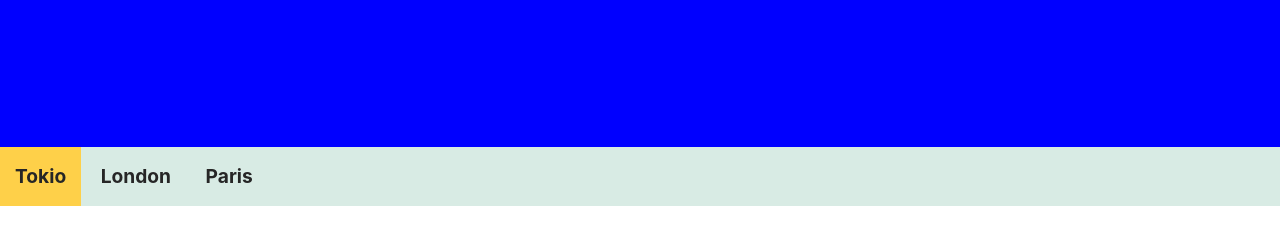
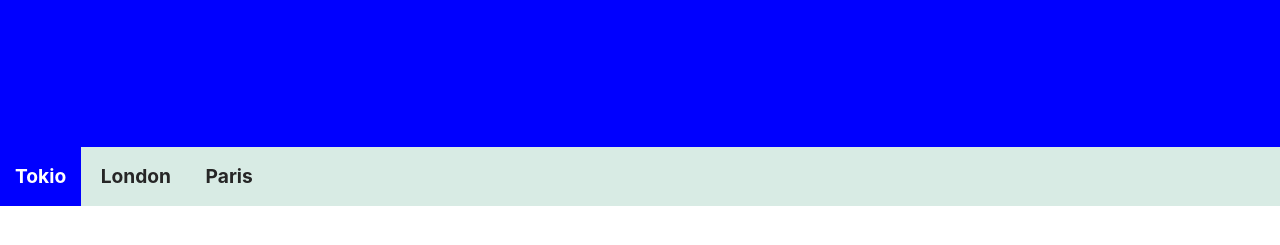
Before and after one commit to thubth98/Frontend, a plain HTML site: page tabs/tabs_3/index.html in a window 1280 px wide. Shown: the part 253-498 px from the top of the page. Drawn offline with nearby package versions, Linux system fonts and the light colour scheme.

Commit message:
tab header change bg by js

```diff
--- a/tabs/tabs_3/index.html
+++ b/tabs/tabs_3/index.html
@@ -37,13 +37,13 @@
     </div>
     </div>
     <ul class="tabs-header">
-        <li class="tabs-header__link tabs-active">
+        <li id="defaultOpen" class="tabs-header__link tabs-active" onclick="openCity(this,'blue')">
             <a href="#">Tokio</a>
         </li>
-        <li class="tabs-header__link">
+        <li class="tabs-header__link" onclick="openCity(this,'red')">
             <a href="#">London</a>
         </li>
-        <li class="tabs-header__link">
+        <li class="tabs-header__link" onclick="openCity(this,'green')">
             <a href="#">Paris</a>
         </li>
     </ul>
@@ -54,16 +54,16 @@
     <script src="https://cdnjs.cloudflare.com/ajax/libs/popper.js/1.14.7/umd/popper.min.js"></script>
     <script src="https://stackpath.bootstrapcdn.com/bootstrap/4.3.1/js/bootstrap.min.js"></script>
     <script>
-        $(document).ready(function () {
-            $('.tabs-header__link').click(function () {
-                $(this).addClass('tabs-active');
-                $(this).siblings().removeClass('tabs-active');
-                let index = $(this).index();
-                console.log(index);
-                $('.tabs-content__item').eq(index).addClass("tabs-show-content");
-                $('.tabs-content__item').eq(index).siblings().removeClass("tabs-show-content");
-            })
-        })
+        $('#defaultOpen').click();
+        function openCity(elemnt, color) {
+            $(elemnt).addClass('tabs-active');
+            $(elemnt).removeClass('bg--none');
+            $(elemnt).siblings().removeClass('tabs-active');
+            $(elemnt).siblings().addClass('bg--none'); let index = $(elemnt).index();
+            $('.tabs-content__item').eq(index).addClass("tabs-show-content");
+            $('.tabs-content__item').eq(index).siblings().removeClass("tabs-show-content");
+            elemnt.style.backgroundColor = color;
+        }
     </script>
 
 </body>
--- a/tabs/tabs_3/styles.css
+++ b/tabs/tabs_3/styles.css
@@ -30,7 +30,9 @@ ul li {
     overflow: hidden;
     background-color: #d8ebe4;
 }
-
+.bg--none {
+    background-color: #d8ebe4 !important;
+}
 .tabs-header__link {
     display: inline-block;
     padding: 15px;
@@ -43,8 +45,7 @@ ul li {
     font-weight: bold;
 }
 
-.tabs-header__link:hover,
-.tabs-active {
+.tabs-header__link:hover {
     background-color: #fed049;
     color: #ffffff;
 }
@@ -101,7 +102,9 @@ ul li {
 .tabs-show-content {
     display: block;
 }
-
+.tabs-active a {
+    color: #ffffff;
+}
 /*color background*/
 .bg--blue {
     background-color: blue;
```
